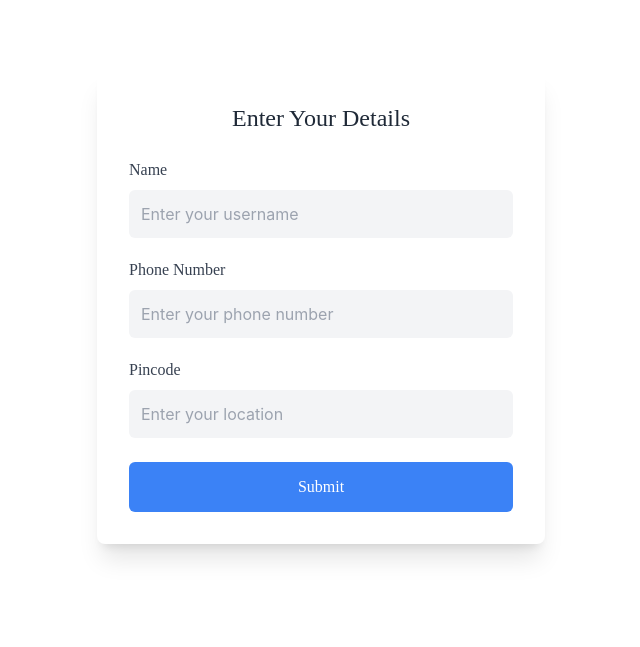
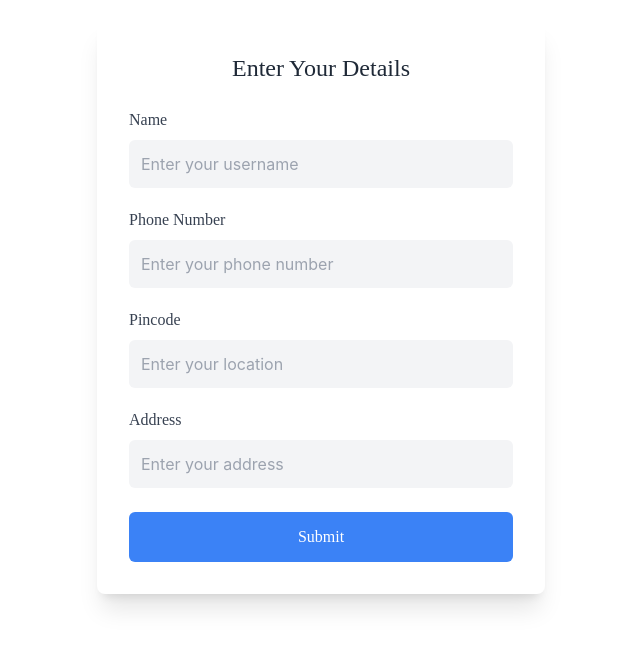
Before and after one commit to harishss20/catlogProducts, a React (Vite) app in the folder client/: page /userForm in a window 1280 px wide. Shown: the part 125-772 px from the top of the page, without its empty margins (319-959 px from the left). Built offline with nearby package versions, Linux system fonts and the light colour scheme; a web font is replaced by a local one.

Commit message:
Added Address details

```diff
--- a/client/src/components/DashBoard.jsx
+++ b/client/src/components/DashBoard.jsx
@@ -43,6 +43,9 @@ const DashBoard = () => {
       setError(err.message);
     }
   };
+  const handleHome = () => {
+    navigate("/");
+  };
 
   if (loading) {
     return <div className="text-center"> Loading...</div>;
@@ -55,7 +58,13 @@ const DashBoard = () => {
       <div className="flex">
         <h1 className="flex-grow pl-16 font-Madimi text-2xl mb-6">DashBoard</h1>
         <button
-          className="flex-none text-white bg-blue-600 h-12 font-Madimi text-center"
+          className="flex-none ml-4 text-white bg-blue-600 h-12 font-Madimi text-center"
+          onClick={handleHome}
+        >
+          Home
+        </button>
+        <button
+          className="flex-none ml-6 text-white bg-blue-600 h-12 font-Madimi text-center"
           onClick={handleClear}
         >
           clear
@@ -73,6 +82,7 @@ const DashBoard = () => {
                 <th className="font-Madimi py-2 px-4 bg-gray-200">
                   PhoneNumber
                 </th>
+                <th className="font-Madimi py-2 px-4 bg-gray-200">Address</th>
                 <th className="font-Madimi py-2 px-4 bg-gray-200">Location</th>
               </tr>
             </thead>
@@ -81,6 +91,7 @@ const DashBoard = () => {
                 <tr key={u._id} className="border-b">
                   <td className="py-2 px-4 border">{u.username}</td>
                   <td className="py-2 px-4 border">{u.phoneNumber}</td>
+                  <td className="py-2 px-4 border">{u.address}</td>
                   <td className="py-2 px-4 border">{u.location}</td>
                 </tr>
               ))}
--- a/client/src/components/UserForm.jsx
+++ b/client/src/components/UserForm.jsx
@@ -1,16 +1,21 @@
 import React, { useState } from "react";
 import { useNavigate } from "react-router-dom";
+
 const Form = () => {
   const [formData, setFormData] = useState({
     username: "",
     phoneNumber: "",
     location: "",
+    address: "",
   });
+
   const navigate = useNavigate();
+
   const [errors, setErrors] = useState({
     username: "",
     phoneNumber: "",
     location: "",
+    address: "",
   });
 
   const validate = () => {
@@ -31,6 +36,11 @@ const Form = () => {
     const locationRegex = /^[0-9]{6}$/;
     if (!formData.location.match(locationRegex)) {
       newErrors.location = "Location must be a 6-digit pincode";
+      formIsValid = false;
+    }
+
+    if (!formData.address.trim()) {
+      newErrors.address = "Address is required";
       formIsValid = false;
     }
 
@@ -67,12 +77,14 @@ const Form = () => {
           username: "",
           phoneNumber: "",
           location: "",
+          address: "",
         });
 
         setErrors({
           username: "",
           phoneNumber: "",
           location: "",
+          address: "",
         });
 
         navigate("/");
@@ -118,7 +130,7 @@ const Form = () => {
 
         <div className="mb-5">
           <label
-            className="text-left block text-gray-700 font-Madimi"
+            className="block text-left text-gray-700 font-Madimi"
             htmlFor="phoneNumber"
           >
             Phone Number
@@ -138,7 +150,7 @@ const Form = () => {
           )}
         </div>
 
-        <div className="mb-6">
+        <div className="mb-5">
           <label
             className="block text-left text-gray-700 font-Madimi"
             htmlFor="location"
@@ -160,6 +172,28 @@ const Form = () => {
           )}
         </div>
 
+        <div className="mb-6">
+          <label
+            className="block text-left text-gray-700 font-Madimi"
+            htmlFor="address"
+          >
+            Address
+          </label>
+          <input
+            type="text"
+            id="address"
+            name="address"
+            value={formData.address}
+            onChange={handleChange}
+            className="w-full mt-2 p-3 text-gray-700 rounded-md focus:ring-2 focus:ring-blue-400 focus:outline-none bg-gray-100"
+            placeholder="Enter your address"
+            required
+          />
+          {errors.address && (
+            <p className="text-red-500 mt-1">{errors.address}</p>
+          )}
+        </div>
+
         <button
           type="submit"
           className="w-full py-3 bg-blue-500 text-white font-Madimi rounded-md hover:bg-blue-600 transition duration-300 focus:outline-none focus:ring-2 focus:ring-blue-400"
```
Also changed, not shown: 2 other files (tests, documents, lock files or other folders).
